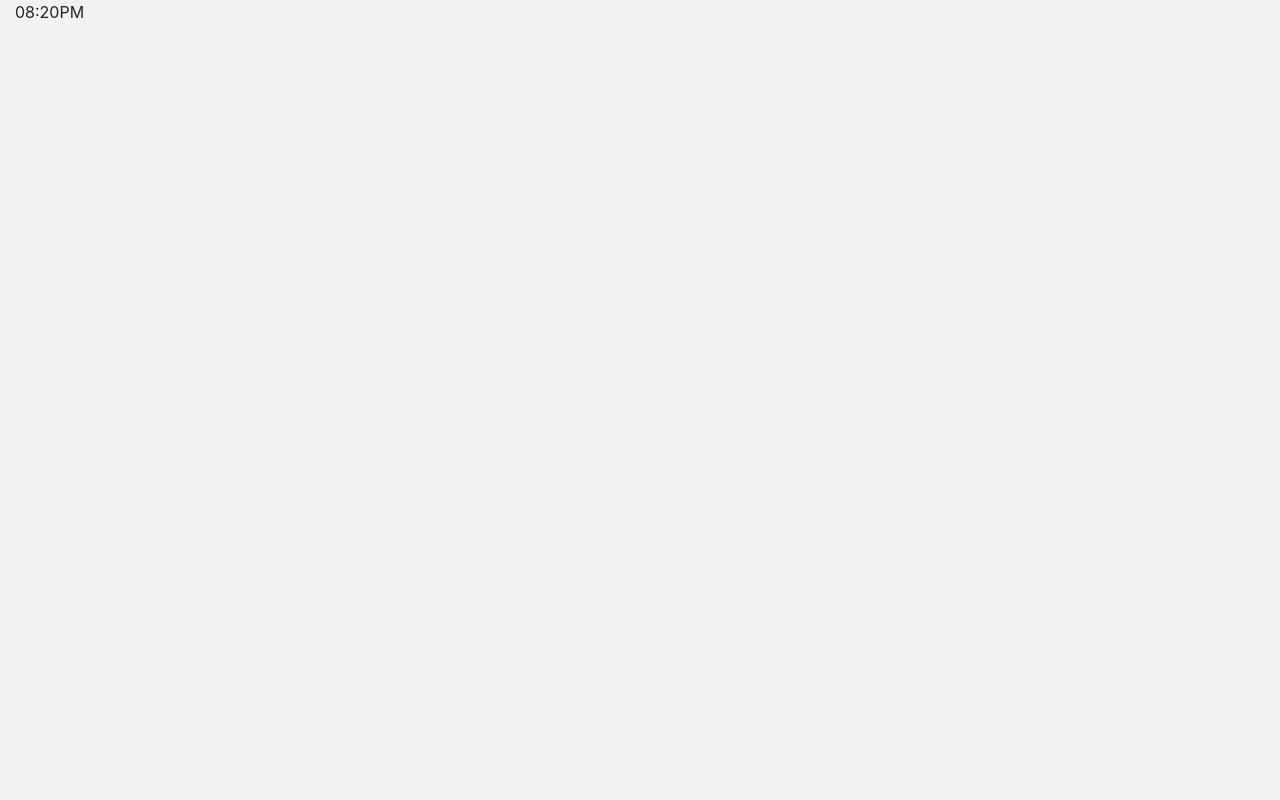
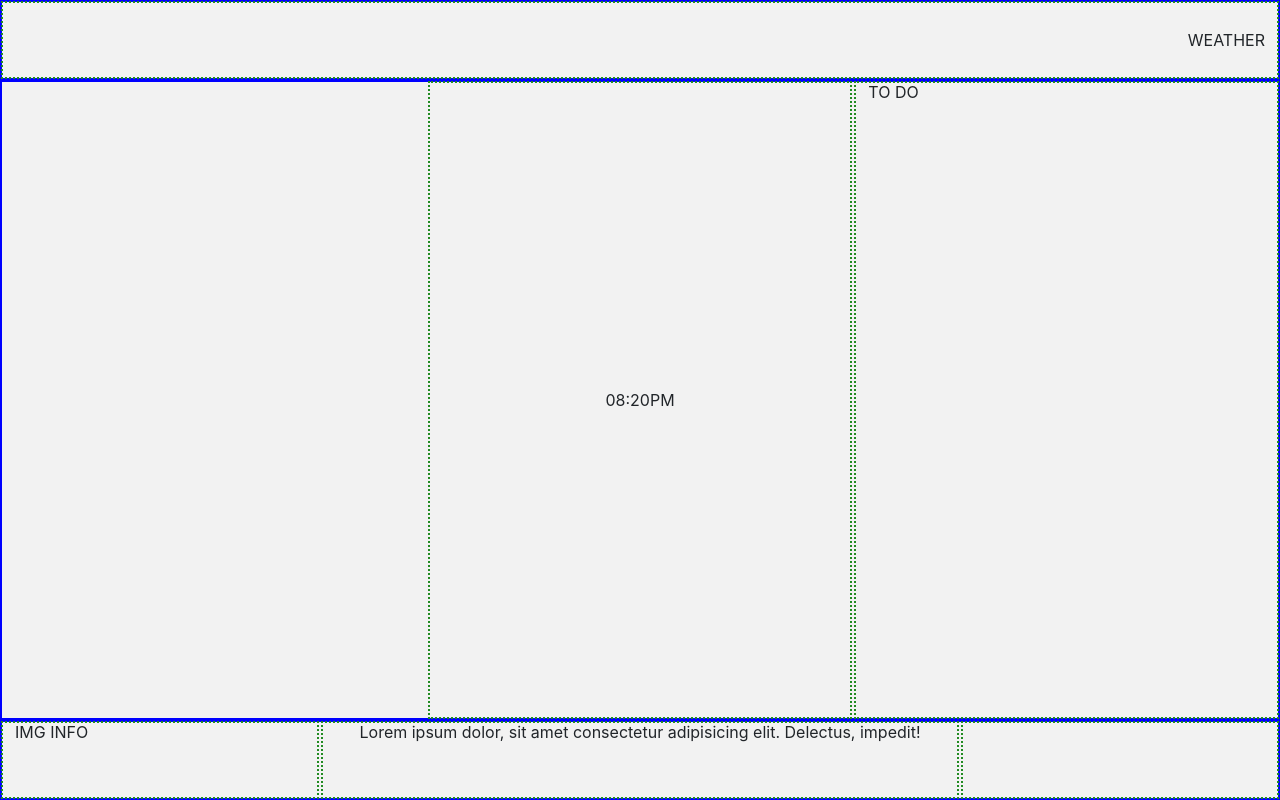
Before and after one commit to hollidavis/Inspire, a website with bundled scripts: page index.html in a window 1280 px wide. Built offline with nearby package versions, Linux system fonts and the light colour scheme.

Commit message:
Basic HTML blocking

```diff
--- a/assets/scss/main.scss
+++ b/assets/scss/main.scss
@@ -11,6 +11,15 @@ body {
   background-color: $body-bg;
 }
 
+header{
+  height: 10vh;
+}
+
 main {
   flex-grow: 1;
+  height: 80vh;
 }
+
+footer{
+  height: 10vh;
+}
--- a/index.html
+++ b/index.html
@@ -12,10 +12,61 @@
     <title>Inspire</title>
 </head>
 
-<body>
+<style>
+    body.debug .container,
+    body.debug .container-fluid {
+        outline: 2px double blue;
+        outline-offset: -2px;
+    }
+
+    body.debug .row {
+        outline: 2px dashed red;
+        outline-offset: -2px;
+    }
+
+    body.debug [class*="col-"] {
+        outline: 2px dotted forestgreen;
+        outline-offset: -3px;
+    }
+
+    body.debug [class*="col"] {
+        outline: 2px dotted forestgreen;
+        outline-offset: -3px;
+    }
+</style>
+<!-- bg-transparent text-light at the body level-->
+
+<body class="debug">
+    <header class="container-fluid">
+        <div class="row h-100">
+            <div class="col d-flex justify-content-end align-items-center">
+                <div id="weather">WEATHER</div>
+            </div>
+        </div>
+    </header>
     <main class="container-fluid">
-        <div id="clock"></div>
+        <div class="row h-100 justify-content-end">
+            <div class="col-md-4 d-flex flex-column justify-content-center align-items-center">
+                <div id="clock" class="clock"></div>
+            </div>
+            <div class="col-md-4">
+                <div id="todo">TO DO</div>
+            </div>
+        </div>
     </main>
+    <footer class="container-fluid">
+        <div class="row h-100">
+            <div class="col-md-3">
+                <div id="img-info">IMG INFO</div>
+            </div>
+            <div class="col-md-6">
+                <div id="quote" class="text-center">Lorem ipsum dolor, sit amet consectetur adipisicing elit. Delectus,
+                    impedit!
+                </div>
+            </div>
+            <div class="col-md-3"></div>
+        </div>
+    </footer>
     <script src="https://cdnjs.cloudflare.com/ajax/libs/axios/0.21.1/axios.min.js"
         integrity="sha512-bZS47S7sPOxkjU/4Bt0zrhEtWx0y0CRkhEp8IckzK+ltifIIE9EMIMTuT/mEzoIMewUINruDBIR/jJnbguonqQ=="
         crossorigin="anonymous" referrerpolicy="no-referrer"></script>
```
Also changed, not shown: assets/style/main.css, 1 other file.
